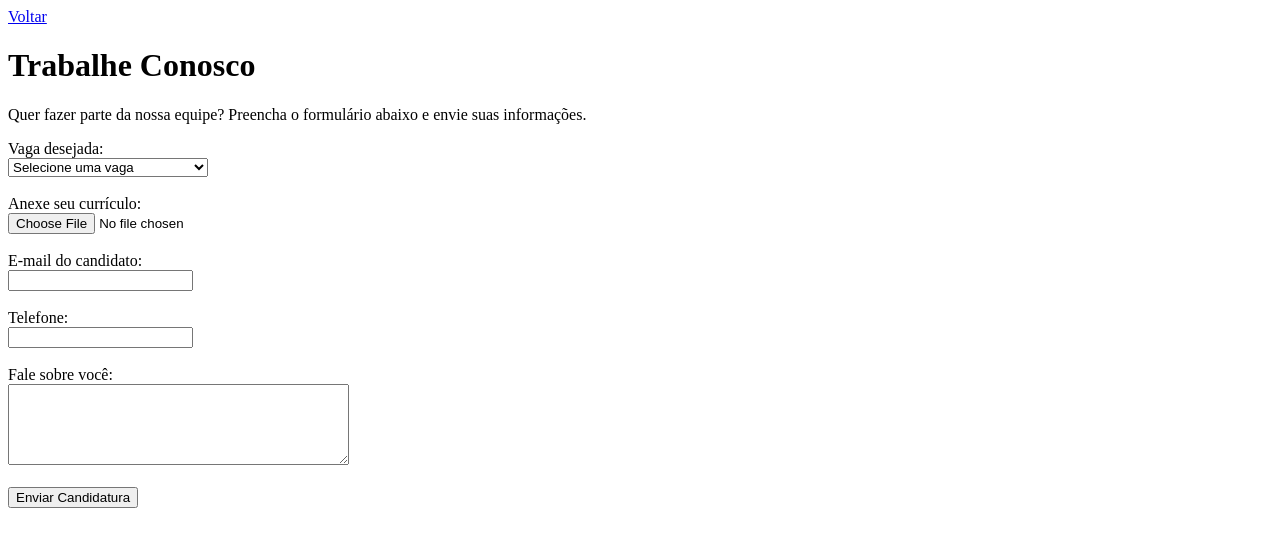
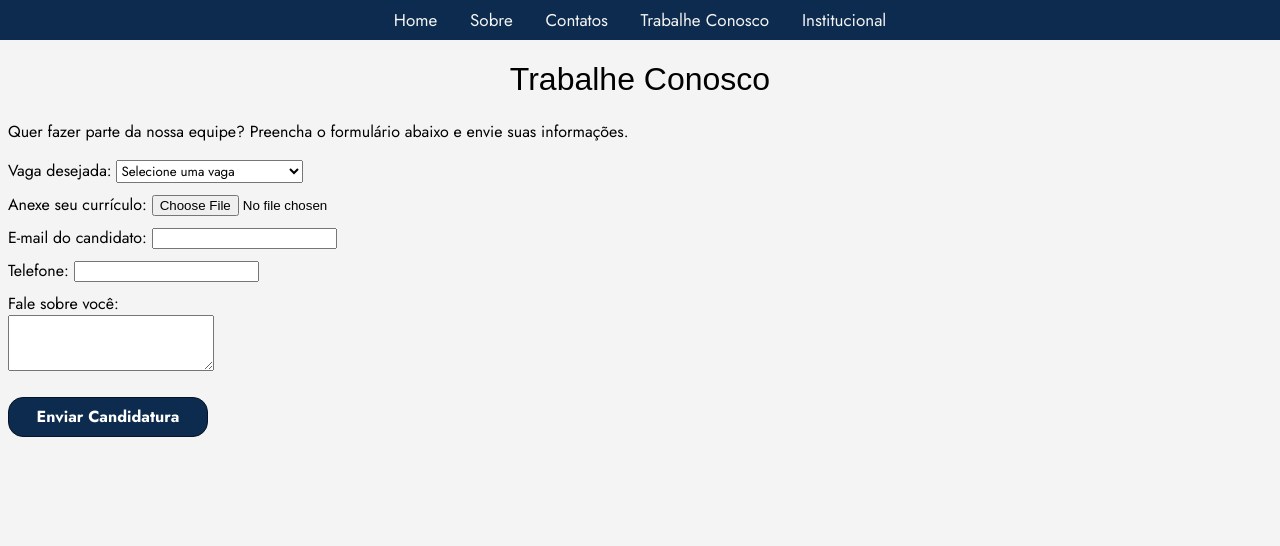
Before and after one commit to LeticiaCardos0/projeto-escola, a plain HTML site: page paginas/trabalhe-conosco.html in a window 1280 px wide. Drawn offline with Linux system fonts and the light colour scheme; a web font is replaced by a local one.

Commit message:
adicionei css na pagina trabelhe conosco

```diff
--- /dev/null
+++ b/assets/css/trabalhe.css
@@ -0,0 +1,80 @@
+body {
+  background-color: #F4F4F4;
+  font-family: "Jost", sans-serif;
+  font-optical-sizing: auto;
+  font-style: normal;
+  padding: 0px;
+  margin: 0px;
+
+}
+.home{
+  background-color:#0C2B4E;
+  color: #fff;
+  padding: 8px;
+  text-decoration: none;
+  text-align: center;
+  display: block;
+}
+
+.pag {
+  margin: 4px;
+  padding: 10px;
+  text-decoration: none;
+  color: #F4F4F4;
+  font-size: 17px;
+  text-align: center;
+}
+
+.pag:hover {
+  margin: 3px;
+  font-weight: bold;
+  background-color: #e7e5dc2a;
+  border-bottom: solid 3px #F4F4F4;
+  padding-bottom:1px;
+
+}
+h1{
+  font-family: "Momo Trust Display", sans-serif;
+  font-weight: 400;
+  font-style: normal;
+  text-align: center;
+}
+.pagina{
+    margin-left: 8px;
+}
+select{
+    font-family: "Jost", sans-serif;
+    font-optical-sizing: auto;
+    font-style: normal;
+}
+.botao{
+    margin-top:20px ;
+    margin-bottom: 15px;
+    font-family: "Jost", sans-serif;
+    font-optical-sizing: auto;
+    font-size: 16px;
+    padding: 3px;
+    width: 200px;
+    height: 40px;
+    text-align: center;
+    border-radius: 15px;
+    color: #fff;
+    background-color: #0C2B4E ;
+    border: 1px solid #051527;
+    font-weight: bold;
+    cursor: pointer;
+}
+.botao:hover{
+  background-color: #0c2b4ee7;
+}
+.vaga,.anexo,.email{
+    margin-top: 10px;
+}
+.telefone{
+    margin-top: 10px;
+    margin-bottom: 10px;
+}
+textarea{
+    width:200px;
+    height: 50px;
+}
--- a/paginas/trabalhe-conosco.html
+++ b/paginas/trabalhe-conosco.html
@@ -7,16 +7,27 @@
     <link rel="preconnect" href="https://fonts.gstatic.com" crossorigin>
     <link href="https://fonts.googleapis.com/css2?family=Jost:ital,wght@0,100..900;1,100..900&family=Momo+Trust+Display&display=swap" rel="stylesheet">
     <link rel="shortcut icon" href="../assets/image/logo.ico" type="image/x-icon">
+    <link rel="stylesheet" href="../assets/css/trabalhe.css">
     <title>Trabalhe Conosco</title>
 </head>
 <body>
-    <a href="../index.html">Voltar</a>
+        <div class="home">
+        <div class="paginas">
+            <a class="pag"href="../index.html">Home</a>
+            <a class="pag" href="../paginas/sobre.html">Sobre</a>
+            <a class="pag" href="../paginas/contatos.html">Contatos</a>
+            <a class="pag" href="../paginas/trabalhe-conosco.html">Trabalhe Conosco</a>
+            <a class="pag" href="../paginas/institucional.html">Institucional</a>
+        </div>
+    </div>
 
  <h1>Trabalhe Conosco</h1>
+    <div class="pagina">
+
         <p>Quer fazer parte da nossa equipe? Preencha o formulário abaixo e envie suas informações.</p>
-
         <form action="#" method="post" enctype="multipart/form-data">
-        <label for="vaga">Vaga desejada:</label><br>
+            <div class=vaga">
+                <label for="vaga">Vaga desejada:</label>
                 <select id="vaga" name="vaga" required>
                     <option value="">Selecione uma vaga</option>
                     <option value="matematica">Professor de Matemática</option>
@@ -25,22 +36,29 @@
                     <option value="historia">Professor de História</option>
                     <option value="ingles">Professor de Inglês</option>
                     <option value="educacao_fisica">Professor de Educação Física</option>
-        </select><br><br>
+            </div>
+            </select>
+            <div class="anexo">
+                <label for="curriculo">Anexe seu currículo:</label>
+                <input class="doc" type="file" id="curriculo" name="curriculo" accept=".pdf,.doc,.docx">
+            </div>
+            <div class="email">
+                <label for="email">E-mail do candidato:</label>
+                <input type="email" id="email" name="email">
+            </div>
+            <div class="telefone">
+                <label for="telefone">Telefone:</label>
+                <input type="tel" id="telefone" name="telefone">
+            </div>
 
-        <label for="curriculo">Anexe seu currículo:</label><br>
-        <input type="file" id="curriculo" name="curriculo" accept=".pdf,.doc,.docx"><br><br>
+            <label class="texto" for="mensagem">Fale sobre você:</label>
 
-        <label for="email">E-mail do candidato:</label><br>
-        <input type="email" id="email" name="email"><br><br>
-
-        <label for="telefone">Telefone:</label><br>
-        <input type="tel" id="telefone" name="telefone"><br><br>
-
-        <label for="mensagem">Fale sobre você:</label><br>
-        <textarea id="mensagem" name="mensagem" rows="5" cols="40"></textarea><br><br>
-
-        <button type="submit">Enviar Candidatura</button>
+            <div class="fale">
+            <textarea id="mensagem" name="mensagem"></textarea>
+            </div>
+            <button class="botao" type="submit">Enviar Candidatura</button>
         </form>
+    </div>
 </body>
 </html>
 
```
Also changed, not shown: index.html (+35 -27 lines), paginas/contatos.html (+1 -0 lines), paginas/sobre.html (+1 -0 lines). Lines whose indentation alone changed are shown as unchanged.
